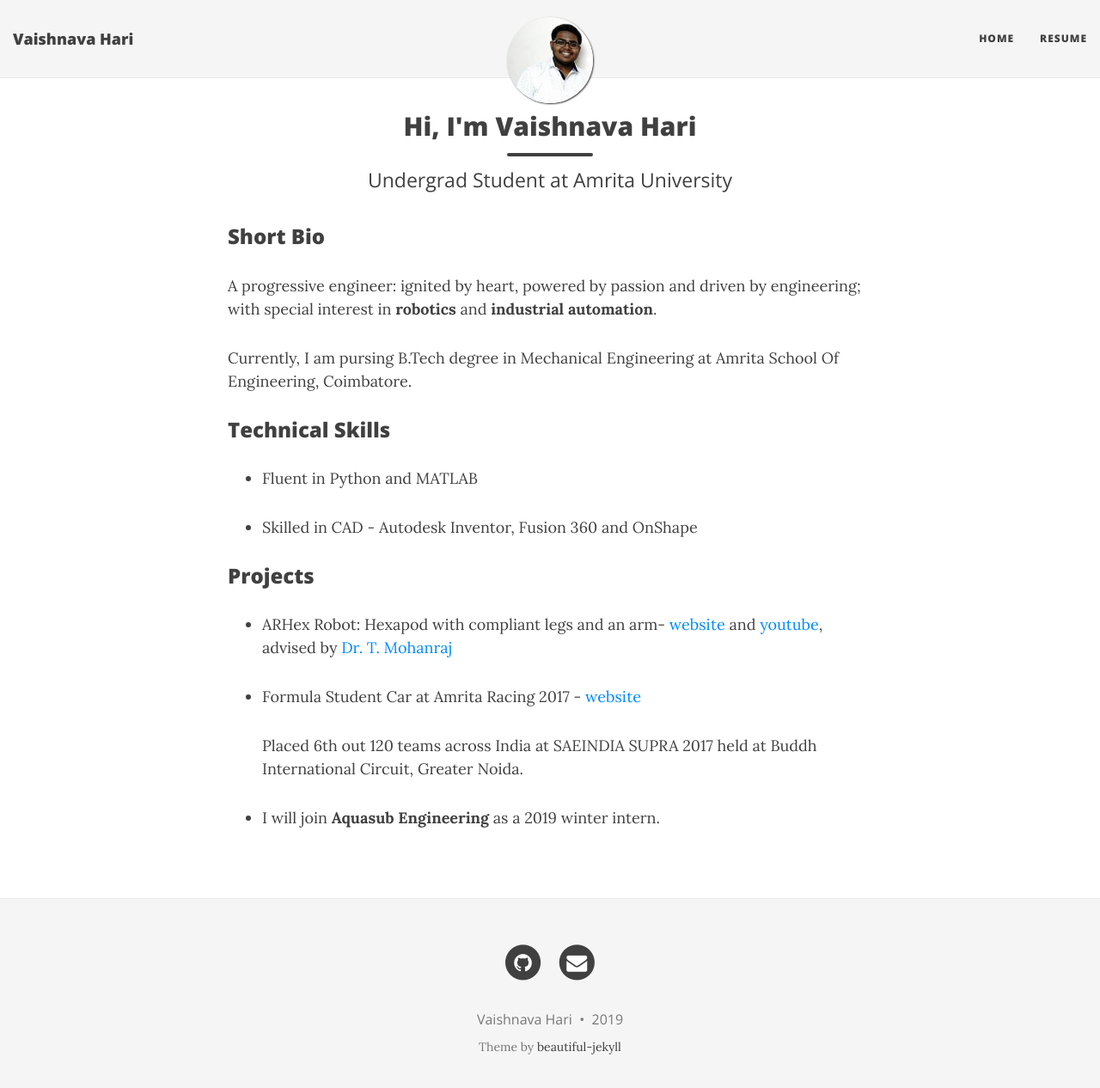
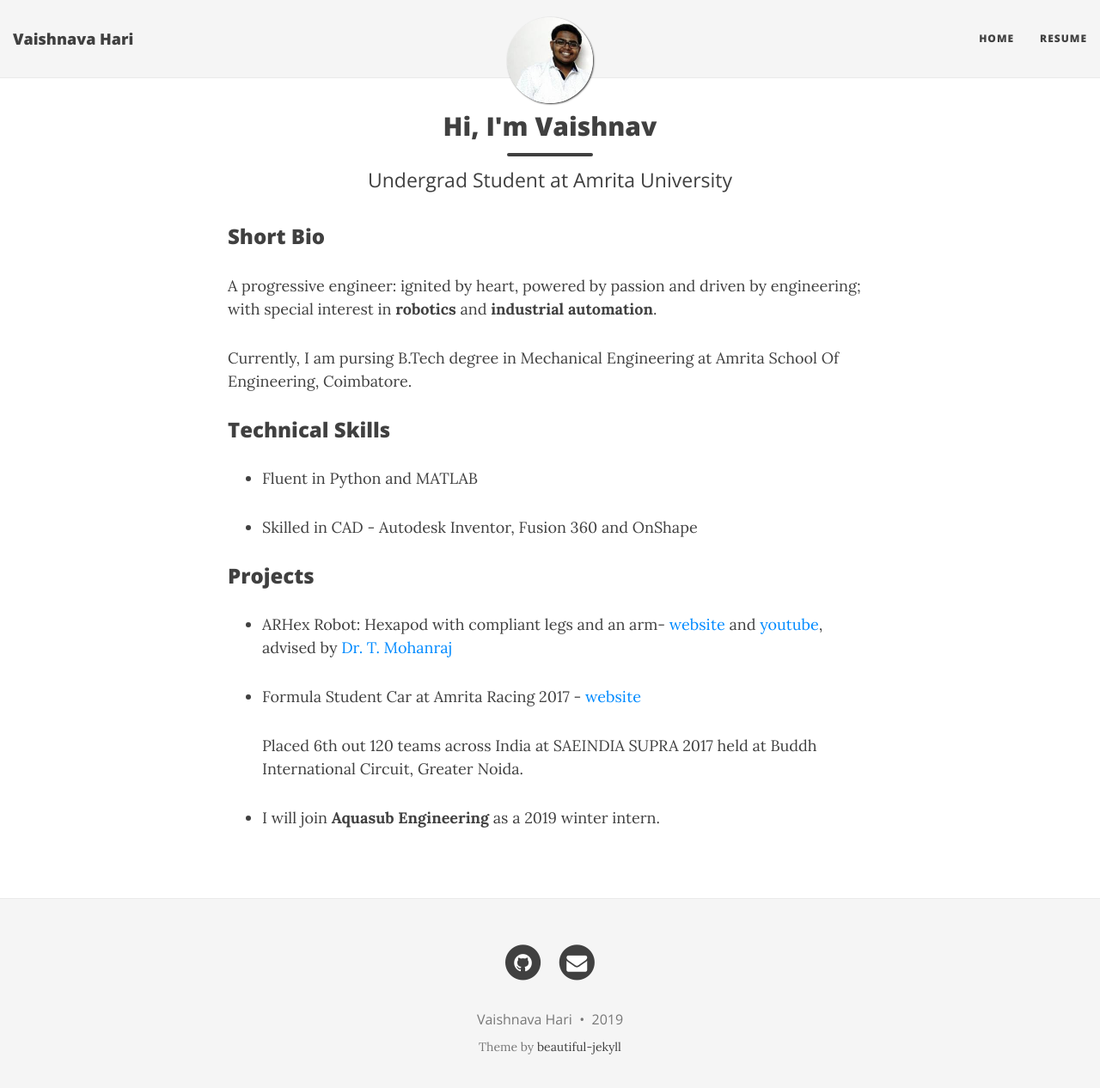
Before and after one commit to svaichu/svaichu.github.io, a Jekyll site: the page built from index.html, in a window 1280 px wide and 1279 px high. Shown: the top 1266 px of the window at 86% size. Built offline with Jekyll 4.4.1, drawn with Linux system fonts in a browser that asks for light colours; nearby versions of some CDN libraries; the list of posts is cut into pages by our own code.

Commit message:
Update index.html

```diff
--- a/index.html
+++ b/index.html
@@ -1,6 +1,6 @@
 ---
 layout: page
-title: Hi, I'm Vaishnava Hari
+title: Hi, I'm Vaishnav
 subtitle: Undergrad Student at Amrita University
 use-site-title: true
 ---
```
